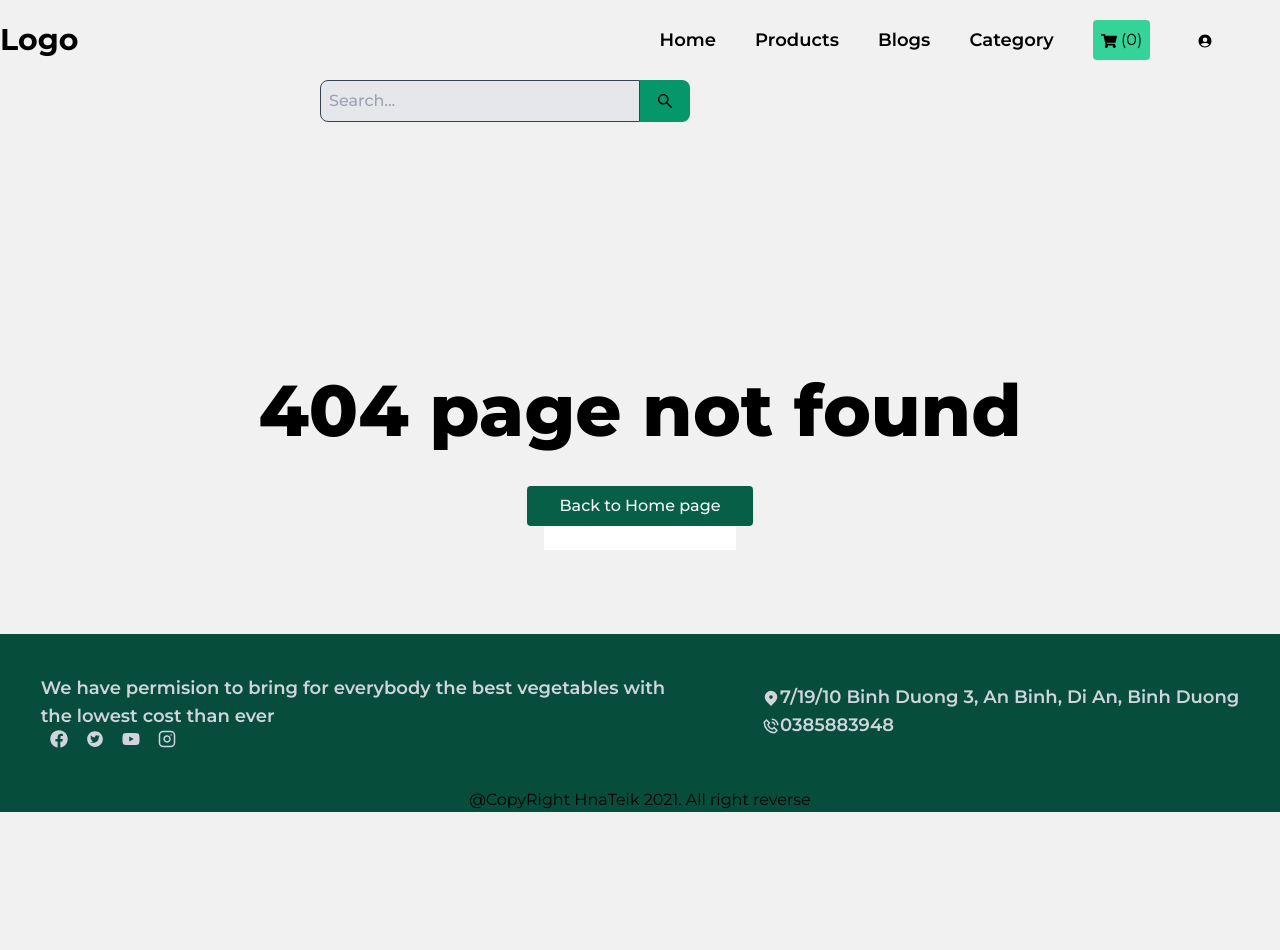
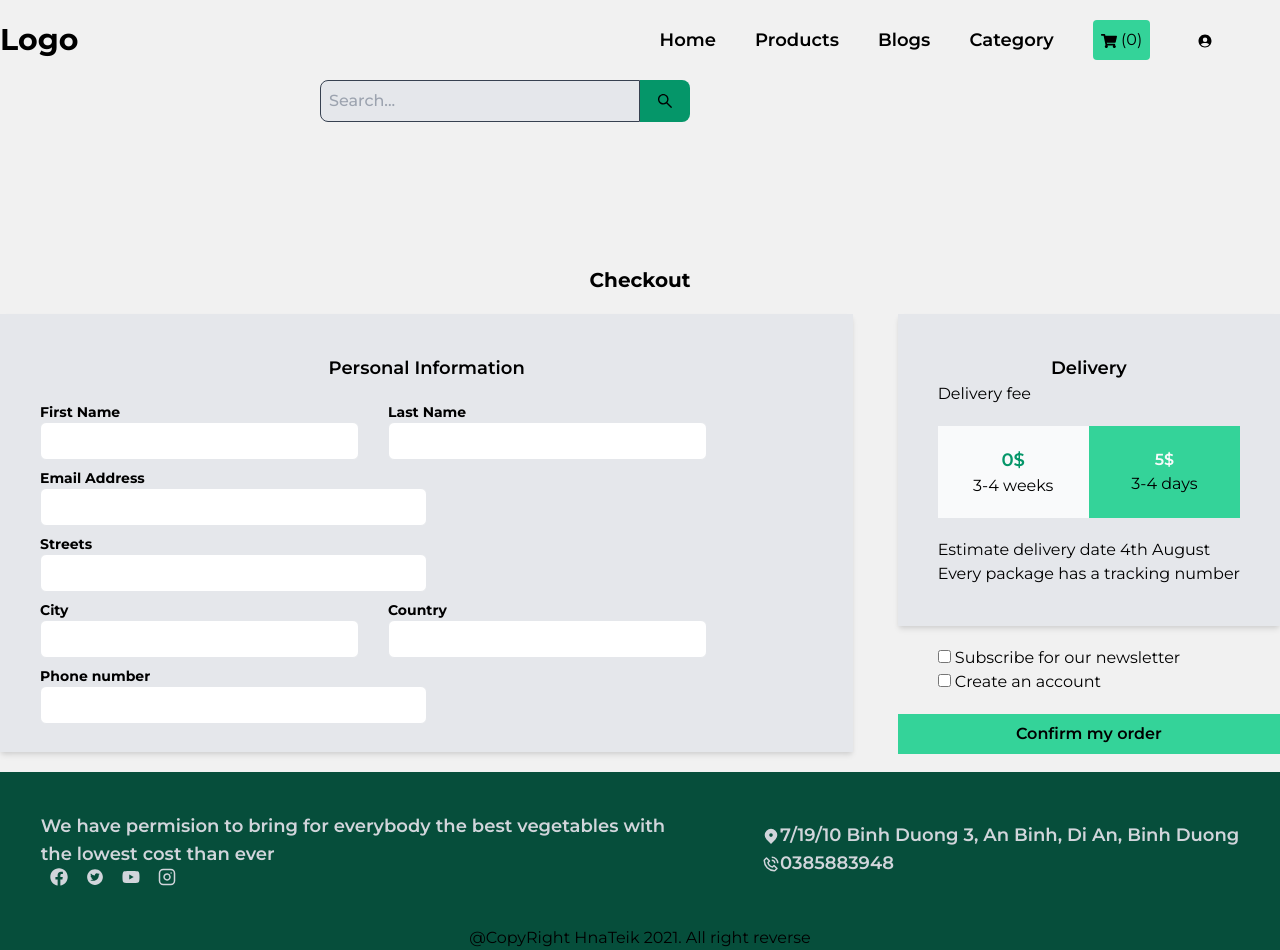
Before and after one commit to takiet60/shopping-app, a React (Create React App) app in the folder shopping-app/: page /checkout in a window 1280 px wide. Before the commit the page ends 812 px from the top, so only its background shows below. Built offline with nearby package versions, Linux system fonts and the light colour scheme; the HTML template or start-up script is replaced by a standard one.

Commit message:
Add checkout screen

```diff
--- /dev/null
+++ b/shopping-app/src/components/PersonInformation.js
@@ -0,0 +1,11 @@
+import React from 'react'
+
+function PersonInformation() {
+    return (
+        <div>
+
+        </div>
+    )
+}
+
+export default PersonInformation
--- a/shopping-app/src/routing/Router.js
+++ b/shopping-app/src/routing/Router.js
@@ -7,6 +7,7 @@ import { BlogScreen } from '../screens/BlogScreen';
 import { ProductsScreen } from '../screens/ProductsScreen';
 import { ScreenPageNotFound } from '../screens/ScreenPageNotFound';
 import CartScreen from '../screens/CartScreen';
+import CheckoutScreen from '../screens/CheckoutScreen';
 
 export const RouterPage = () => {
     return (
@@ -26,6 +27,9 @@ export const RouterPage = () => {
                     <Route path="/cart">
                         <CartScreen />
                     </Route>
+                    <Route path="/checkout">
+                        <CheckoutScreen />
+                    </Route>
                     <Route path="*">
                         <ScreenPageNotFound />
                     </Route>
--- a/shopping-app/src/screens/CartScreen.js
+++ b/shopping-app/src/screens/CartScreen.js
@@ -6,6 +6,7 @@ import { ImBin, ImPencil } from 'react-icons/im'
 import { buyItem } from '../redux'
 import { removeItem } from '../redux'
 import { connect } from 'react-redux'
+import { Link } from 'react-router-dom'
 
 function CartScreen(props) {
 
@@ -105,7 +106,7 @@ function CartScreen(props) {
                         <p className="mb-2">Tax(15%): {FormatNumber(tax())}</p>
                         <p className="mb-2">Discount: {FormatNumber(discount())}</p>
                         <p className="mb-2 border-t border-gray-600 pt-2">Total: {FormatNumber(total())}</p>
-                        <button className="bg-green-600 px-10 py-2 w-full font-semibold hover:bg-green-800">Check out</button>
+                        <Link to="/checkout" className="bg-green-600 px-24 py-2  font-semibold hover:bg-green-800">Check out</Link>
                     </div>
                 </div>
             </div>
--- /dev/null
+++ b/shopping-app/src/screens/CheckoutScreen.js
@@ -0,0 +1,75 @@
+import React from 'react'
+
+function CheckoutScreen() {
+    return (
+        <div className="mt-36 max-w-screen-xl mx-auto">
+            <h1 className="font-bold text-xl text-center">Checkout </h1>
+            <div className="container lg:flex lg:justify-between">
+                <div className="left-side text-center text-sm px-10 bg-gray-200 shadow-md my-5 py-5 lg:w-2/3">
+                    <h1 className="font-medium text-base py-5 md:text-lg md:font-semibold">Personal Information</h1>
+                    <div className="flex">
+                        <div className="name block mb-2 text-left ">
+                            <label htmlFor="firstName" className="inline-block w-36 md:font-bold">First Name</label>
+                            <input type="text" name="firstName" className="border py-2 px-4 rounded-md md:w-11/12 " />
+                        </div>
+                        <div className="name block mb-2 text-left ">
+                            <label htmlFor="firstName" className="inline-block w-36 md:font-bold">Last Name</label>
+                            <input type="text" name="firstName" className="border py-2 px-4 rounded-md md:w-11/12" />
+                        </div>
+                    </div>
+                    <div className="name block mb-2 text-left ">
+                        <label htmlFor="firstName" className="inline-block w-36 md:font-bold">Email Address</label>
+                        <input type="text" name="firstName" className="border py-2 px-4 rounded-md md:w-1/2 md:block" />
+                    </div>
+                    <div className="name block mb-2 text-left ">
+                        <label htmlFor="firstName" className="inline-block w-36 md:font-bold">Streets</label>
+                        <input type="text" name="firstName" className="border py-2 px-4 rounded-md md:w-1/2 md:block" />
+                    </div>
+                    <div className="flex">
+                        <div className="name block mb-2 text-left ">
+                            <label htmlFor="firstName" className="inline-block w-36 md:font-bold">City</label>
+                            <input type="text" name="firstName" className="border py-2 px-4 rounded-md md:w-11/12" />
+                        </div>
+                        <div className="name block mb-2 text-left ">
+                            <label htmlFor="firstName" className="inline-block w-36 md:font-bold">Country</label>
+                            <input type="text" name="firstName" className="border py-2 px-4 rounded-md md:w-11/12" />
+                        </div>
+                    </div>
+                    <div className="name block mb-2 text-left ">
+                        <label htmlFor="firstName" className="inline-block w-36 md:font-bold">Phone number</label>
+                        <input type="text" name="firstName" className="border py-2 px-4 rounded-md w-1/2 md:block" />
+                    </div>
+                </div>
+                <div className="right-side">
+                    <div className="delivery bg-gray-200 shadow-md py-10 my-5">
+                        <h1 className="text-base font-medium text-center md:text-lg md:font-semibold">Delivery</h1>
+                        <div className="mx-10 ">
+                            <h2>Delivery fee</h2>
+                            <div className="fee flex py-5">
+                                <button className="no-fee bg-gray-50 text-center w-1/2 py-5">
+                                    <h1 className="text-green-600 text-lg font-semibold">0$</h1>
+                                    <p>3-4 weeks</p>
+                                </button>
+                                <button className="fee w-1/2 text-center bg-green-400 py-5">
+                                    <h1 className="text-gray-50 font-semibold">5$</h1>
+                                    <p>3-4 days</p>
+                                </button>
+                            </div>
+                            <p>Estimate delivery date 4th August</p>
+                            <p>Every package has a tracking number</p>
+                        </div>
+                    </div>
+                    <div className="mx-10 my-5">
+                        <input type="checkbox" className="checked:bg-green-600 checked:border-transparent" id="subcribes" name="vehicle1" value="sub" />
+                        <label > Subscribe for our newsletter</label><br />
+                        <input type="checkbox" className="checked:bg-green-600 checked:border-transparent" id="create" name="vehicle1" value="create" />
+                        <label > Create an account</label><br />
+                    </div>
+                    <button className="bg-green-400 py-2 w-full font-semibold hover:bg-green-700 hover:text-gray-50">Confirm my order</button>
+                </div>
+            </div>
+        </div>
+    )
+}
+
+export default CheckoutScreen
```
